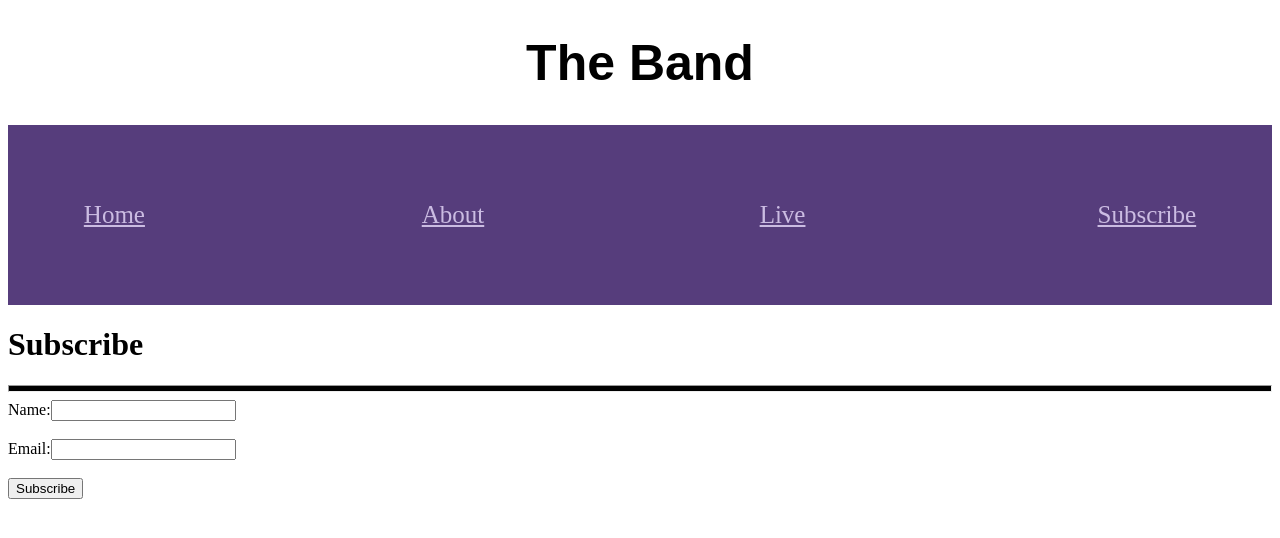
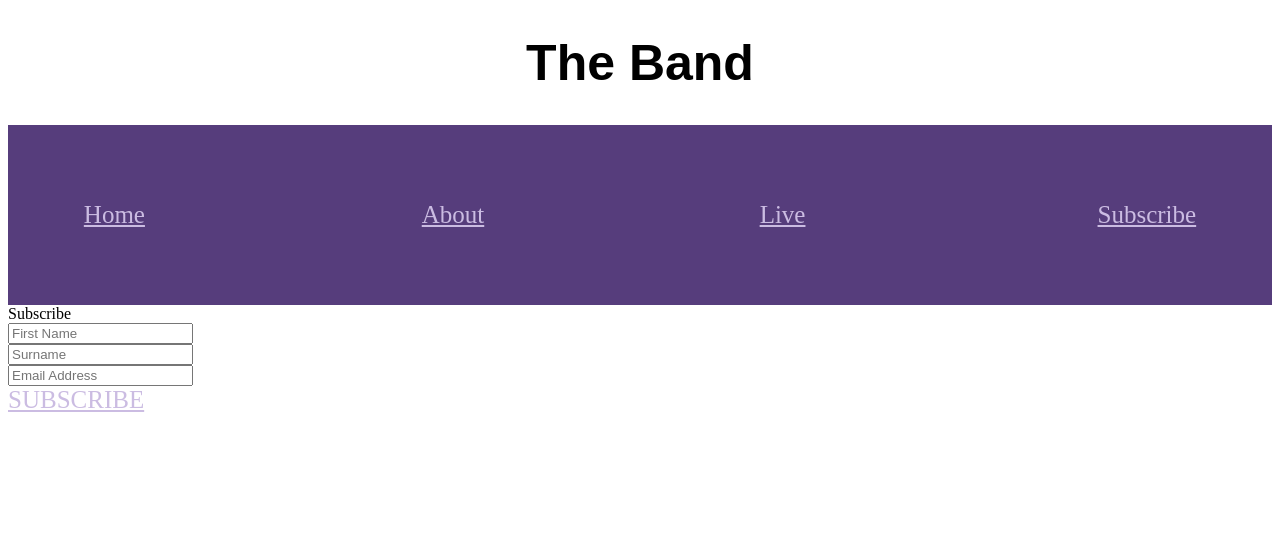
Before and after one commit to aname4405/myApp, a React (Create React App) app: page /Subscribe in a window 1280 px wide. Shown: the top 538 px of the page. Built offline with nearby package versions, Linux system fonts and the light colour scheme.

Commit message:
json-server  working and subscribe  fetch created

```diff
--- /dev/null
+++ b/db.json
@@ -0,0 +1,15 @@
+{
+  "subscribers": [
+    {
+      "name": "name",
+      "email": "email",
+      "id": "5c7a"
+    },
+    {
+      "id": "325e",
+      "firstname": "Dave",
+      "surname": "Grohl",
+      "email": "Dave@rock.com"
+    }
+  ]
+}
--- a/src/Subscribe.js
+++ b/src/Subscribe.js
@@ -1,18 +1,55 @@
-import React from 'react';
+import React, { useState } from 'react';
+import { Link } from 'react-router-dom';
 
-//To Do: make the form work - get user input on button click and save it to session storage.
-let getInput = (something) => {
-    return something;
+const Subscribe = () => {
+    const [formData, setForm] = useState({});
+
+    function submitForm(e){
+        e.preventDefault();
+
+        fetch("http://localhost:8000/subscribers", {
+                method: "POST",
+                headers: {
+                    "content-Type": "application/json",
+                },
+                body: JSON.stringify(formData),
+            })
+            .then((response) => response.json())
+            .then((data) => console.log(data))
+            .catch((error) => console.log(error));
+
+
+        for(let key in formData) {
+            sessionStorage.setItem(key, formData[key])
+        };
+    };
+
+    return (
+        <div className='container'>
+        <div className='header'>
+            <div className='title'>Subscribe</div>
+            <div className='underline'></div>
+        </div>
+        <div className='inputs'>
+            <div className='input'>
+                {/* <img src={profile} alt='silhouette icon image of a person' /> */}
+                <input type="text" id="firstName" name="firstName" placeholder="First Name" onInput={e=>setForm({...formData, firstname: e.target.value})} />
+            </div>
+            <div className='input'>
+                {/* <img src={profile} alt='silhouette icon image of a person' /> */}
+                <input type="text" id="surname" name="surname" placeholder="Surname" onInput={e=>setForm({...formData, surname: e.target.value})} />
+            </div>
+            <div className='input'>
+                {/* <img src={email} alt='silhouette icon image of an email evelope' /> */}
+                <input type="email" id="email" name="email" placeholder="Email Address" onInput={e=>setForm({...formData, email: e.target.value})} />
+            </div>
+        </div>
+        <div className='submitContainer'>
+            <buttonLink onClick={e=>submitForm(e)} ><Link className="link" to="/">SUBSCRIBE</Link></buttonLink>
+        </div>
+    </div>
+    );
+
 };
 
-//maybe have another page where we can create a list of subscriptions to get the details from session storage.
-
-export default () => (
-    <form>
-        <h1>Subscribe</h1>
-        <hr style={{height:'5px', opacity:'1', backgroundColor:'black'}}></hr>
-        <label>Name:</label><input name="name" type="text" />
-        <br /><br /><label>Email:</label><input name="email" type="email" />
-        <br /><br /><input type='button' onClick={getInput()} value='Subscribe'/>
-    </form>
-);
+export default Subscribe;
```
Also changed, not shown: 1 other file (tests, documents, lock files or other folders).
